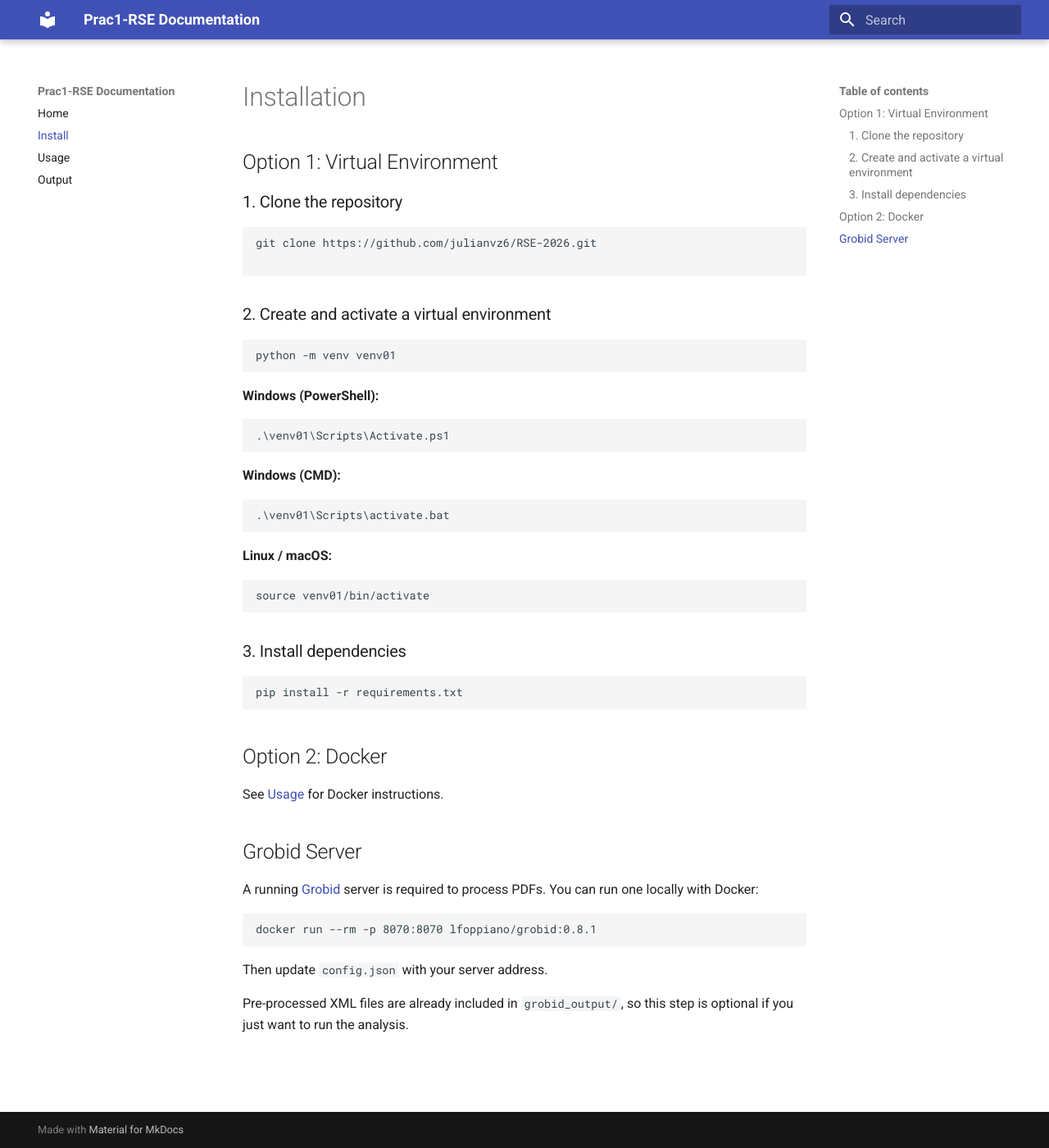
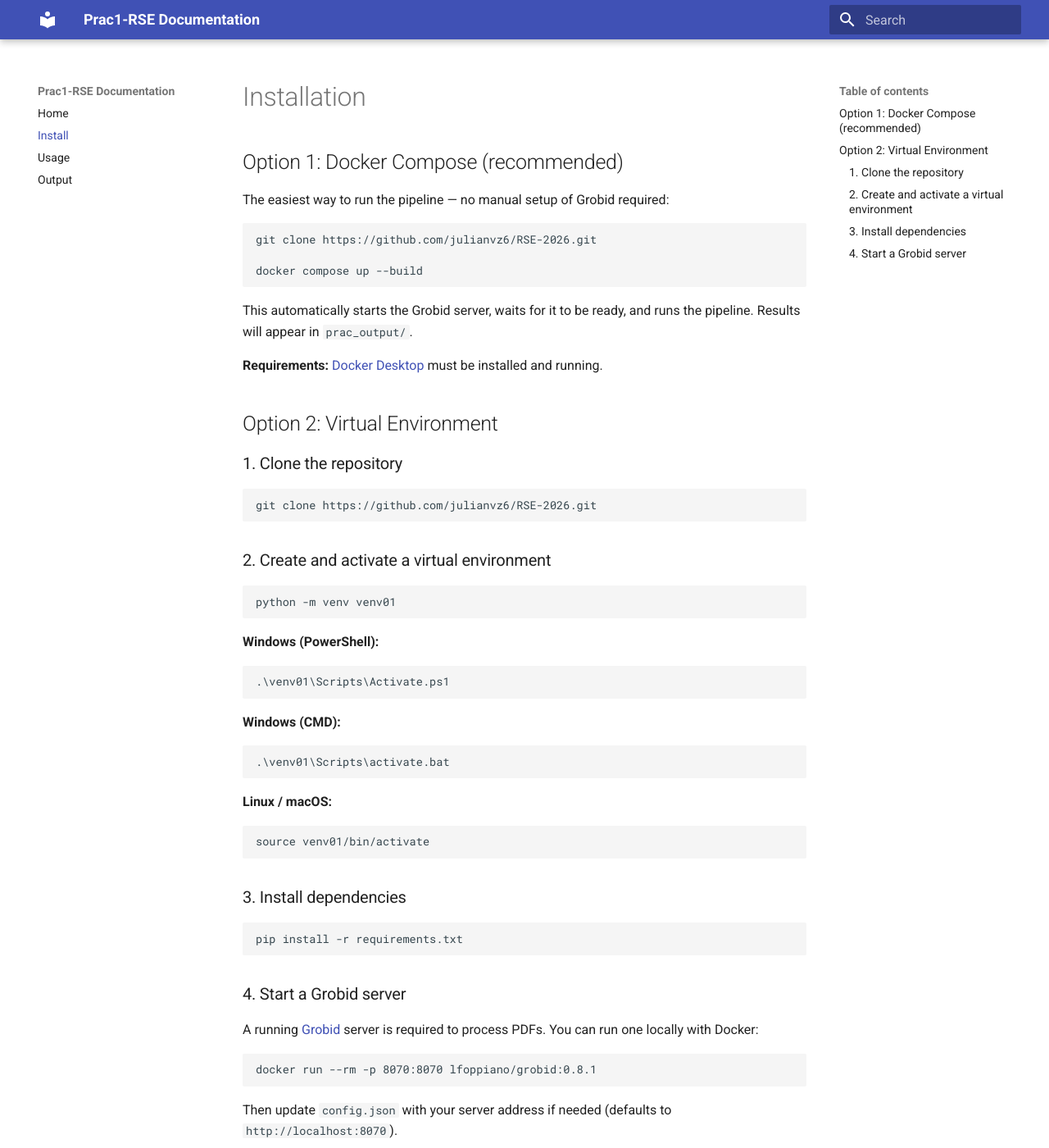
Before and after one commit to julianvz6/RSE-2026, an MkDocs documentation site: the page built from docs/install.md, in a window 1280 px wide and 1400 px high. Shown: the whole window at 82% size. Built offline with MkDocs 1.6.1 and Material for MkDocs 9.7.7, drawn with Linux system fonts in a browser that asks for light colours.

Commit message:
doc updated 312312
a21313

````diff
--- a/docs/install.md
+++ b/docs/install.md
@@ -1,12 +1,25 @@
 # Installation
 
-## Option 1: Virtual Environment
+## Option 1: Docker Compose (recommended)
+
+The easiest way to run the pipeline — no manual setup of Grobid required:
+
+```bash
+git clone https://github.com/julianvz6/RSE-2026.git
+
+docker compose up --build
+```
+
+This automatically starts the Grobid server, waits for it to be ready, and runs the pipeline. Results will appear in `prac_output/`.
+
+**Requirements:** [Docker Desktop](https://www.docker.com/products/docker-desktop/) must be installed and running.
+
+## Option 2: Virtual Environment
 
 ### 1. Clone the repository
 
 ```bash
 git clone https://github.com/julianvz6/RSE-2026.git
-
 ```
 
 ### 2. Create and activate a virtual environment
@@ -36,11 +49,7 @@
 pip install -r requirements.txt
 ```
 
-## Option 2: Docker
-
-See [Usage](usage.md) for Docker instructions.
-
-## Grobid Server
+### 4. Start a Grobid server
 
 A running [Grobid](https://github.com/kermitt2/grobid) server is required to process PDFs. You can run one locally with Docker:
 
@@ -48,6 +57,6 @@
 docker run --rm -p 8070:8070 lfoppiano/grobid:0.8.1
 ```
 
-Then update `config.json` with your server address.
+Then update `config.json` with your server address if needed (defaults to `http://localhost:8070`).
 
 Pre-processed XML files are already included in `grobid_output/`, so this step is optional if you just want to run the analysis.
````
Also changed, not shown: docs/index.md (+13 -1 lines), docs/usage.md (+13 -1 lines).
